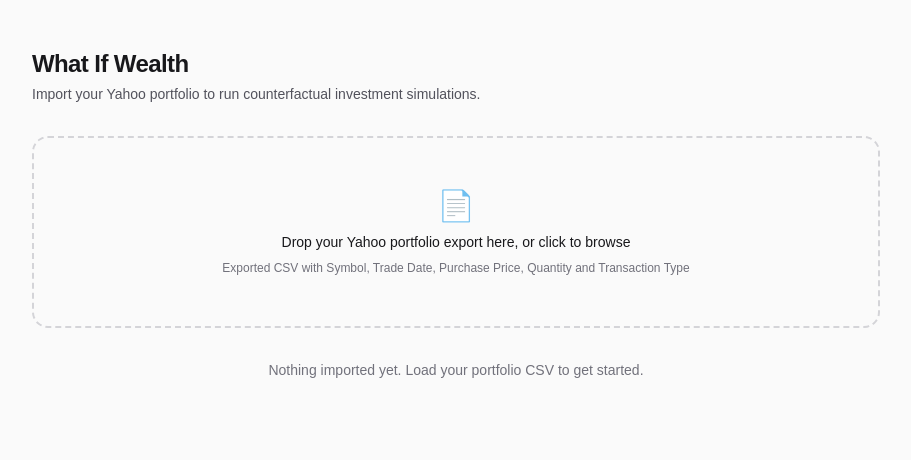
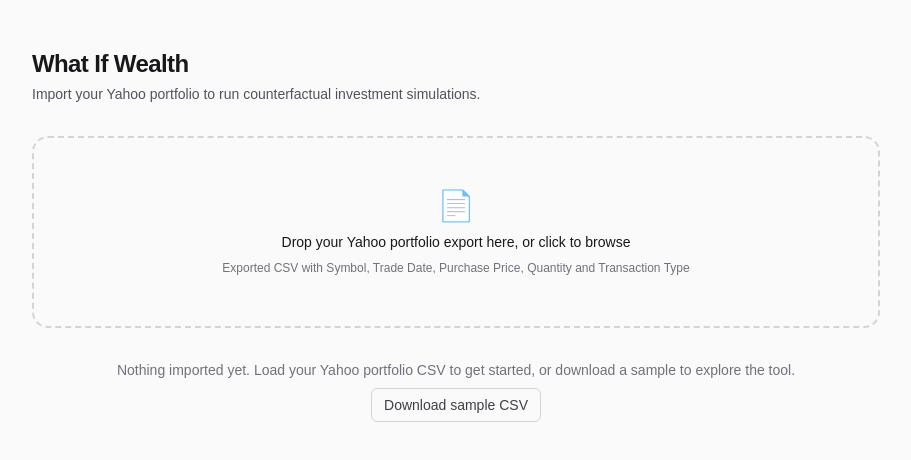
Before and after one commit to xAEvi/what-if-wealth, a Next.js app: page / in a window 1280 px wide. Shown: the top 460 px of the page, without its empty margins (184-1095 px from the left). Built offline with nearby package versions, Linux system fonts and the light colour scheme.

Commit message:
chore: loading states, error handling and empty states

```diff
--- a/app/page.tsx
+++ b/app/page.tsx
@@ -38,9 +38,19 @@
             )}
           </>
         ) : (
-          <p className="text-center text-sm text-zinc-500 dark:text-zinc-400">
-            Nothing imported yet. Load your portfolio CSV to get started.
-          </p>
+          <div className="flex flex-col items-center gap-2 text-center">
+            <p className="text-sm text-zinc-500 dark:text-zinc-400">
+              Nothing imported yet. Load your Yahoo portfolio CSV to get started,
+              or download a sample to explore the tool.
+            </p>
+            <a
+              href="/portfolio-sample.csv"
+              download="portfolio-sample.csv"
+              className="rounded-md border border-zinc-300 px-3 py-1.5 text-sm font-medium text-zinc-700 transition-colors hover:bg-zinc-50 dark:border-zinc-700 dark:text-zinc-200 dark:hover:bg-zinc-800"
+            >
+              Download sample CSV
+            </a>
+          </div>
         )}
       </main>
     </div>
--- /dev/null
+++ b/components/common/DividendNotice.tsx
@@ -0,0 +1,11 @@
+"use client";
+
+/** Aviso del supuesto de reinversion de dividendos que asume el ajuste. */
+export default function DividendNotice() {
+  return (
+    <p className="text-xs text-zinc-500 dark:text-zinc-400">
+      Values assume dividends are reinvested (adjusted close), so they are not a statement of
+      account. Current value uses live quotes.
+    </p>
+  );
+}
--- a/components/dashboard/Dashboard.tsx
+++ b/components/dashboard/Dashboard.tsx
@@ -12,6 +12,7 @@
 import SummaryCards from "@/components/summary/SummaryCards";
 import ValueChart from "@/components/charts/ValueChart";
 import GrowthChart from "@/components/charts/GrowthChart";
+import DividendNotice from "@/components/common/DividendNotice";
 
 const usd = (value: number) =>
   value.toLocaleString("en-US", {
@@ -37,7 +38,7 @@
     [lots]
   );
 
-  const { histories, loading, error } = useHistories(tickers, earliestDate);
+  const { histories, loading, error, reload } = useHistories(tickers, earliestDate);
   const { quotes } = useQuotes(tickers);
   const [excludeZeroCost, setExcludeZeroCost] = useState(false);
 
@@ -90,8 +91,15 @@
           Loading market data…
         </p>
       ) : error ? (
-        <div className="rounded-xl border border-red-200 bg-red-50/60 p-4 text-sm text-red-800 dark:border-red-900 dark:bg-red-950/30 dark:text-red-200">
-          {error}
+        <div className="flex items-center justify-between gap-3 rounded-xl border border-red-200 bg-red-50/60 p-4 text-sm text-red-800 dark:border-red-900 dark:bg-red-950/30 dark:text-red-200">
+          <span>{error}</span>
+          <button
+            type="button"
+            onClick={reload}
+            className="shrink-0 rounded-md border border-red-300 px-3 py-1 font-medium transition-colors hover:bg-red-100 dark:border-red-800 dark:hover:bg-red-900"
+          >
+            Retry
+          </button>
         </div>
       ) : series ? (
         <>
@@ -160,10 +168,7 @@
             </div>
           )}
 
-          <p className="text-xs text-zinc-500 dark:text-zinc-400">
-            Values assume dividends are reinvested (adjusted close). Current
-            value uses live quotes.
-          </p>
+          <DividendNotice />
         </>
       ) : null}
     </section>
--- a/components/simulation/TickerSubstitution.tsx
+++ b/components/simulation/TickerSubstitution.tsx
@@ -8,6 +8,7 @@
 import ComparisonChart, {
   type ComparisonDatum,
 } from "@/components/charts/ComparisonChart";
+import DividendNotice from "@/components/common/DividendNotice";
 
 type Candidate = {
   symbol: string;
@@ -309,6 +310,7 @@
               </p>
             </div>
           </div>
+          <DividendNotice />
         </>
       ) : null}
     </section>
--- a/components/simulation/WeightDistribution.tsx
+++ b/components/simulation/WeightDistribution.tsx
@@ -8,6 +8,7 @@
 import ComparisonChart, {
   type ComparisonDatum,
 } from "@/components/charts/ComparisonChart";
+import DividendNotice from "@/components/common/DividendNotice";
 
 type Candidate = {
   symbol: string;
@@ -294,6 +295,7 @@
               </p>
             </div>
           </div>
+          <DividendNotice />
         </>
       ) : null}
     </section>
--- a/hooks/useHistories.ts
+++ b/hooks/useHistories.ts
@@ -1,6 +1,6 @@
 "use client";
 
-import { useEffect, useState } from "react";
+import { useCallback, useEffect, useState } from "react";
 import type { PriceHistory } from "@/lib/portfolio/types";
 
 /**
@@ -14,6 +14,7 @@
   histories: Record<string, PriceHistory> | null;
   loading: boolean;
   error: string | null;
+  reload: () => void;
 } {
   const [histories, setHistories] = useState<Record<
     string,
@@ -21,6 +22,7 @@
   > | null>(null);
   const [loading, setLoading] = useState(false);
   const [error, setError] = useState<string | null>(null);
+  const [attempt, setAttempt] = useState(0);
   const tickerKey = tickers.join(",");
 
   useEffect(() => {
@@ -51,7 +53,9 @@
     return () => {
       cancelled = true;
     };
-  }, [tickerKey, from, tickers.length]);
+  }, [tickerKey, from, attempt, tickers.length]);
 
-  return { histories, loading, error };
+  const reload = useCallback(() => setAttempt((value) => value + 1), []);
+
+  return { histories, loading, error, reload };
 }
```
Also changed, not shown: public/portfolio-sample.csv (added).
